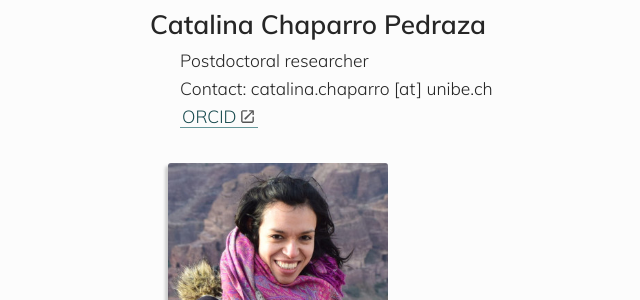
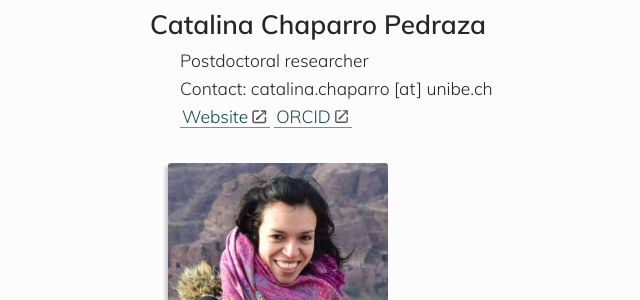
Before and after one commit to banklab/banklab.github.io, a Jekyll site: the page built from people.md, in a window 1280 px wide and 900 px high, scrolled down 4163 px. Shown: the part 155-455 px from the top of the window, without its empty margins (30-670 px from the left). Built offline with Jekyll 4.4.1, drawn with Linux system fonts in a browser that asks for light colours; some web fonts are replaced.

Commit message:
Update people.md

```diff
--- a/people.md
+++ b/people.md
@@ -101,7 +101,7 @@ permalink: /people/
 
 * Postdoctoral researcher
 * Contact: catalina.chaparro [at] unibe.ch
-* [ORCID](https://orcid.org/0000-0001-9801-3878)
+* [Website](https://pcchaparro.github.io/) [ORCID](https://orcid.org/0000-0001-9801-3878)
 
 ![Photo of Catalina Chaparro Pedraza](/assets/img/team/Catalina.jpeg)
 
```
